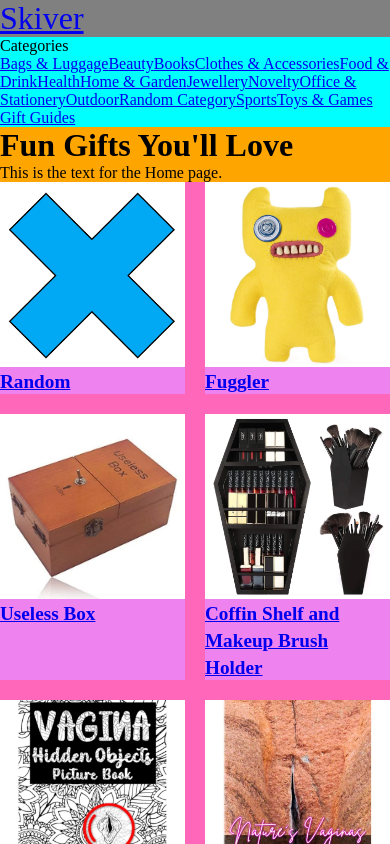
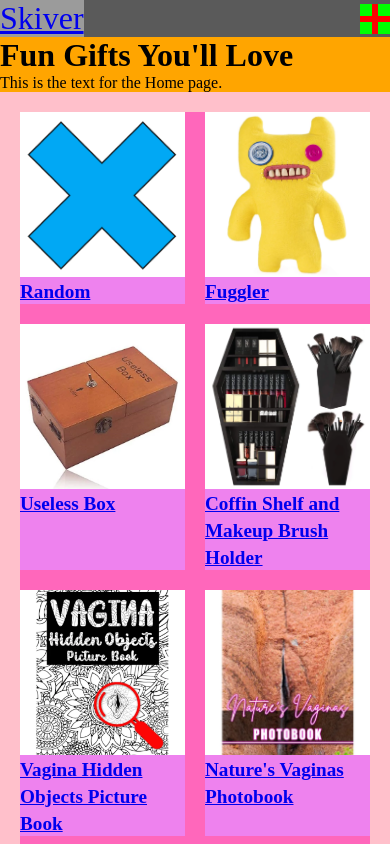
Before and after one commit to johnnyfwk/funny-gifts-front-end, a React (Create React App) app: page / in a window 390 px wide. Shown: the top 844 px of the page. Built offline with nearby package versions, Linux system fonts and the light colour scheme.

Commit message:
Making nav mobile friendly.

```diff
--- a/src/App.js
+++ b/src/App.js
@@ -1,5 +1,7 @@
 import { Routes, Route } from "react-router-dom";
+import { useState } from "react";
 import Logo from "./components/Logo";
+import NavButton from "./components/NavButton";
 import Nav from "./components/Nav";
 import Home from "./pages/Home";
 import Post from "./pages/Post";
@@ -12,12 +14,26 @@
 function App() {
     const maxNumberOfCardsToDisplay = 10;
     const maxNumberOfPagesToDisplay = 5;
+    const [ isNavVisible, setIsNavVisible ] = useState(false);
 
     return (
         <div className="App">
-            <Logo />
+            <div id="logo-and-nav-button-wrapper">
+                <div id="logo-and-nav-button">
+                    <Logo
+                        setIsNavVisible={setIsNavVisible}
+                    />
+                    <NavButton
+                        isNavVisible={isNavVisible}
+                        setIsNavVisible={setIsNavVisible}
+                    />
+                </div>
+            </div>
 
-            <Nav />
+            <Nav
+                isNavVisible={isNavVisible}
+                setIsNavVisible={setIsNavVisible}
+            />
 
             <Routes>
                 <Route
--- a/src/components/Logo.jsx
+++ b/src/components/Logo.jsx
@@ -1,11 +1,13 @@
 import { Link } from "react-router-dom"
 
-export default function Logo() {
+export default function Logo({ setIsNavVisible }) {
+    function handleLogo() {
+        setIsNavVisible(false);
+    }
+
     return (
-        <div className="logo-wrapper">
-            <div id="logo">
-                <Link to="/">Skiver</Link>
-            </div>
+        <div id="logo">
+            <Link to="/" onClick={handleLogo}>Skiver</Link>
         </div>
     )
 }
--- a/src/components/Nav.jsx
+++ b/src/components/Nav.jsx
@@ -1,22 +1,73 @@
 import { Link } from "react-router-dom";
+import { useState, useEffect } from "react";
 import { allItems } from "../assets/content/items";
 import * as utils from '../utils';
 
 const categories = Array.from(new Set(allItems.map((item) => item.category))).sort();
 
-export default function Nav() {
+export default function Nav({ isNavVisible, setIsNavVisible }) {
+    const screenWidthBreakpoint = 500;
+    const [ isNavCategoriesVisible, setIsNavCategoriesVisible] = useState(false);
+
+    useEffect(() => {
+        setIsNavCategoriesVisible(false);
+        if (window.innerWidth < screenWidthBreakpoint) {
+            setIsNavCategoriesVisible(true);
+        } else {
+            setIsNavCategoriesVisible(false);
+        }
+    }, []);
+
+    function handleNavLink() {
+        window.scrollTo(0, 0);
+        setIsNavVisible(false);
+        if (window.innerWidth >= screenWidthBreakpoint) {
+            setIsNavCategoriesVisible(false);
+        }
+    }
+
+    function handleNavCategoriesMouseEnter() {
+        if (window.innerWidth >= screenWidthBreakpoint) {
+            setIsNavCategoriesVisible(true);
+        }
+    }
+
+    function handleNavCategoriesMouseLeave() {
+        if (window.innerWidth >= screenWidthBreakpoint) {
+            setIsNavCategoriesVisible(false);
+        }
+    }
+
+    const styleNav = {
+        left: isNavVisible ? "0%" : "100%",
+    };
+
+    const styleNavCategories = {
+        display: isNavCategoriesVisible ? "grid" : "none"
+    };
+
     return (
         <div className="nav-wrapper">
-            <nav>
-                <div>
+            <nav style={styleNav}>
+                <div
+                    className="nav-categories-heading"
+                    onMouseEnter={handleNavCategoriesMouseEnter}
+                    onMouseLeave={handleNavCategoriesMouseLeave}
+                >
                     Categories
-                    <div>
+                    <div className="nav-categories" style={styleNavCategories}>
                         {categories.map((category, index) => {
-                            return <Link to={`/?category=${utils.convertToSlug(category)}&page=1`} key={index}>{category}</Link>
+                            return (
+                                <Link
+                                    to={`/?category=${utils.convertToSlug(category)}&page=1`}
+                                    key={index}
+                                    onClick={handleNavLink}
+                                >{category}</Link>
+                            )
                         })}
                     </div>
                 </div>
-                <Link to="/gift-guides">Gift Guides</Link>
+                <Link to="/gift-guides" onClick={handleNavLink}>Gift Guides</Link>
             </nav>
         </div>
     )
--- /dev/null
+++ b/src/components/NavButton.jsx
@@ -0,0 +1,16 @@
+export default function NavButton({ isNavVisible, setIsNavVisible }) {
+    function handleNavButton() {
+        setIsNavVisible((currentNavVisibility) => !currentNavVisibility);
+    }
+
+    const styleNavButton = {
+        transform: isNavVisible ? "rotate(-45deg)" : "rotate(0deg)"
+    };
+
+    return (
+        <div id="nav-button" onClick={handleNavButton} style={styleNavButton}>
+            <div></div>
+            <div></div>
+        </div>
+    )
+}
--- a/src/index.css
+++ b/src/index.css
@@ -1,8 +1,9 @@
 :root {
     --max-width: 1000px;
+    --nav-button-dimensions: 30px;
     --item-card-image-max-height: 300px;
     --item-image-max-height: 400px;
-    --card-min-width: 160px;
+    --card-min-width: 150px;
 
     --night: #0C0F0A;
     --white: #FFFFFF;
@@ -25,15 +26,51 @@
     display: block;
 }
 
-.logo-wrapper {
-    background: darkgrey;
+#logo-and-nav-button-wrapper {
+    background: #2b2b2b;
+    position: sticky;
+    top: 0;
+}
+
+#logo-and-nav-button {
+    background: #5a5a5a;
+    display: flex;
+    flex-wrap: wrap;
+    justify-content: space-between;
+    align-items: center;
+    max-width: var(--max-width);
+    margin: auto;
 }
 
 #logo {
-    background: grey;
+    background: #9b9b9b;
     font-size: 2rem;
-    max-width: var(--max-width);
-    margin: auto;
+}
+
+#nav-button {
+    background: lime;
+    cursor: pointer;
+    width: var(--nav-button-dimensions);
+    height: var(--nav-button-dimensions);
+    position: relative;
+    transition: transform 0.3s ease;
+}
+
+#nav-button div {
+    background: red;
+    width: 100%;
+    height: 6px;
+    position: absolute;
+}
+
+#nav-button div:first-of-type {
+    top: 50%;
+    transform: translate(0%, -50%) rotate(0deg);
+}
+
+#nav-button div:last-of-type {
+    top: 50%;
+    transform: translate(0%, -50%) rotate(90deg);
 }
 
 .nav-wrapper {
@@ -42,8 +79,18 @@
 
 nav {
     background: cyan;
-    max-width: var(--max-width);
-    margin: auto;
+    position: fixed;
+    height: 100%;
+    width: 100%;
+    transition: left 0.3s ease;
+    display: grid;
+    align-content: start;
+    gap: 30px;
+}
+
+.nav-categories {
+    background:#27d3bc;
+    display: grid;
 }
 
 .header-wrapper {
@@ -66,6 +113,7 @@
     gap: 30px;
     max-width: var(--max-width);
     margin: auto;
+    padding: 20px;
 }
 
 section {
@@ -185,7 +233,7 @@
     background: #ff67bb;
     display: grid;
     gap: 20px;
-    grid-template-columns: repeat(auto-fill, minmax(240px, 1fr));
+    grid-template-columns: repeat(auto-fill, minmax(var(--card-min-width), 1fr));
 }
 
 .post-card {
@@ -228,3 +276,36 @@
     gap: 30px;
 }
 /***************************** POST *****************************/
+
+
+@media screen and (min-width: 500px) {
+    #logo-and-nav-button-wrapper {
+        position: initial;
+        top: initial;
+    }
+
+    #nav-button {
+        display: none;
+    }
+
+    nav {
+        max-width: var(--max-width);
+        margin: auto;
+        position: initial;
+        height: initial;
+        width: initial;
+        display: flex;
+        align-content: initial;
+        gap: initial;
+    }
+
+    .nav-categories-heading {
+        position: relative;
+        cursor: pointer;
+    }
+
+    .nav-categories {
+        position: absolute;
+        width: 200px;
+    }
+}
```
